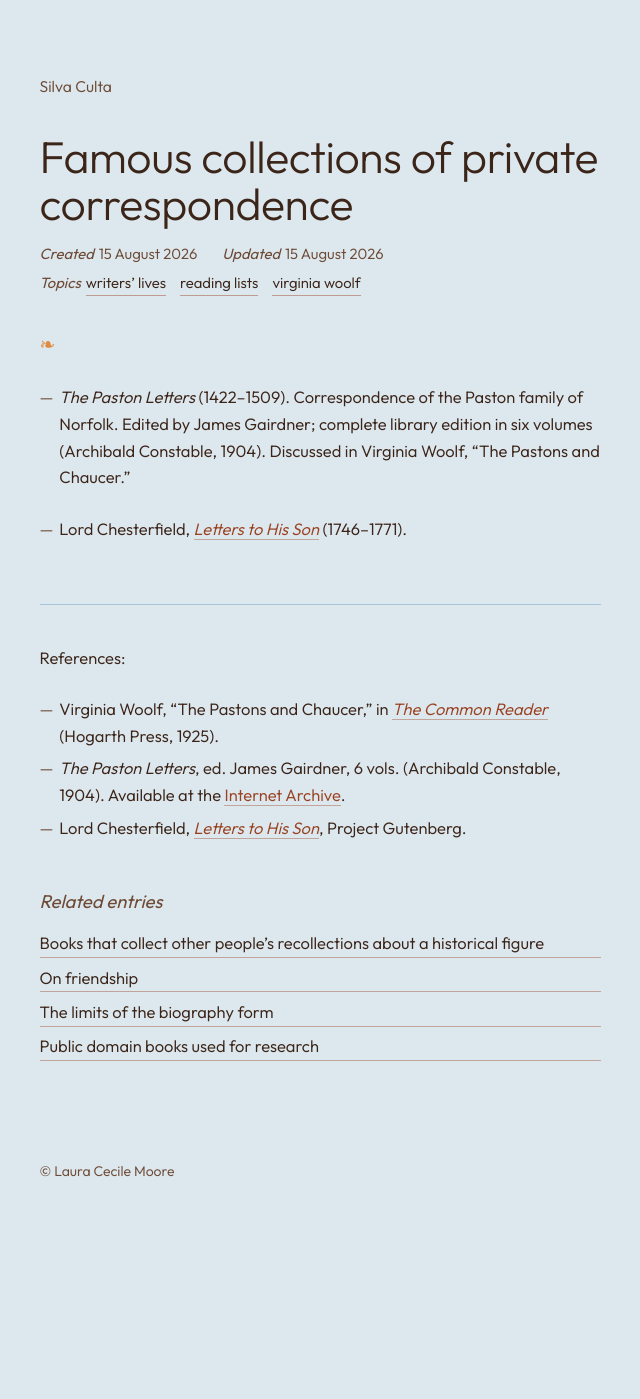
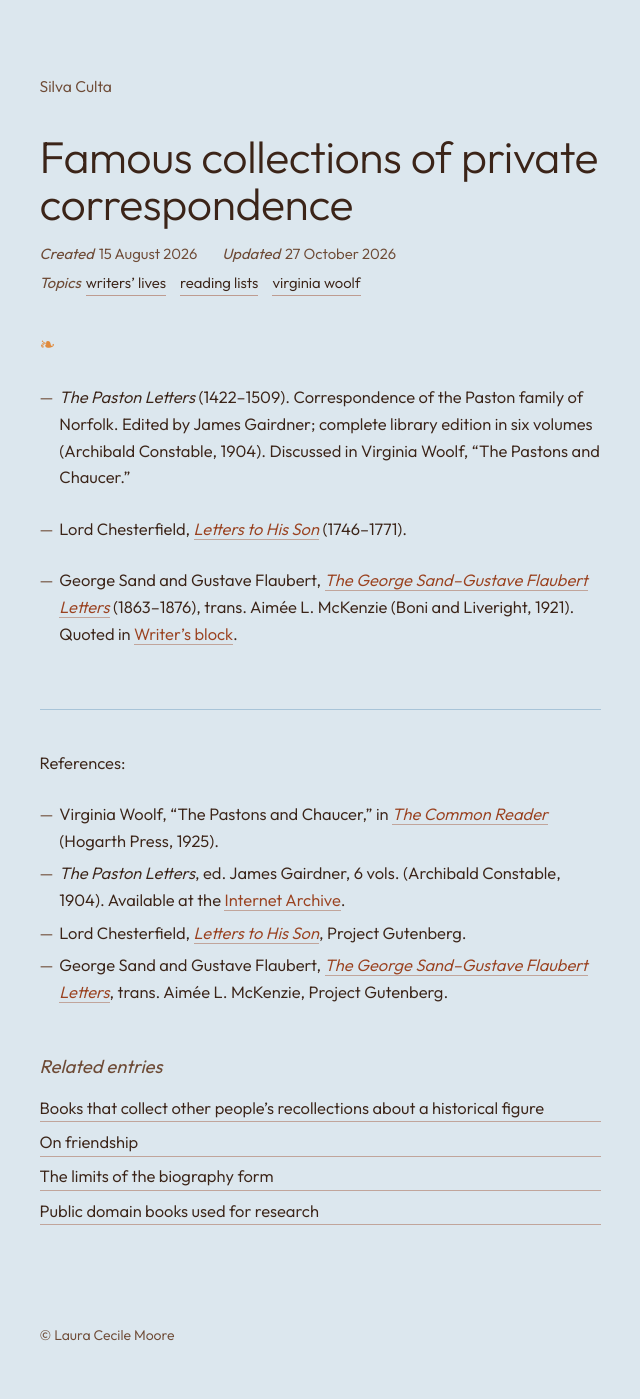
Before and after one commit to lauramoorewrites-del/treasury, a Jekyll site: the page built from _pages/famous-collections-of-private-correspondence.md, in a window 1280 px wide. Shown: the whole page, without its empty margins (320-960 px from the left). Built offline with Jekyll 4.4.1, drawn with Linux system fonts in a browser that asks for light colours; before the commit the page ends 1235 px from its top, so only the background shows below that.

Commit message:
Correspondence collections: add the Sand–Flaubert letters
Co-Authored-By: Claude Opus 5.5 (1M context) <noreply@anthropic.com>

```diff
--- a/_pages/famous-collections-of-private-correspondence.md
+++ b/_pages/famous-collections-of-private-correspondence.md
@@ -3,7 +3,7 @@ layout: default
 id: 63
 title: "Famous collections of private correspondence"
 created: "15 August 2026"
-updated: "15 August 2026"
+updated: "27 October 2026"
 topics: [writers’ lives, reading lists, virginia woolf]
 related:
   - title: "Books that collect other people’s recollections about a historical figure"
@@ -20,6 +20,8 @@ related:
 
 - Lord Chesterfield, [*Letters to His Son*](https://www.gutenberg.org/files/3361/3361-h/3361-h.htm) (1746–1771).
 
+- George Sand and Gustave Flaubert, [*The George Sand–Gustave Flaubert Letters*](https://www.gutenberg.org/ebooks/5115) (1863–1876), trans. Aimée L. McKenzie (Boni and Liveright, 1921). Quoted in [Writer’s block](/treasury/writers-block/).
+
 ---
 
 References:
@@ -27,3 +29,4 @@ References:
 - Virginia Woolf, "The Pastons and Chaucer," in [*The Common Reader*](https://bookshop.org/search?q=the+common+reader+virginia+woolf) (Hogarth Press, 1925).
 - *The Paston Letters*, ed. James Gairdner, 6 vols. (Archibald Constable, 1904). Available at the [Internet Archive](https://archive.org/details/pastonletters01gairuoft).
 - Lord Chesterfield, [*Letters to His Son*](https://www.gutenberg.org/files/3361/3361-h/3361-h.htm), Project Gutenberg.
+- George Sand and Gustave Flaubert, [*The George Sand–Gustave Flaubert Letters*](https://www.gutenberg.org/ebooks/5115), trans. Aimée L. McKenzie, Project Gutenberg.
```
Also changed, not shown: entries.md (+3 -3 lines), index.md (+3 -3 lines), topics/reading-lists.md (+3 -3 lines), topics/virginia-woolf.md (+3 -3 lines), topics/writers-lives.md (+3 -3 lines).
